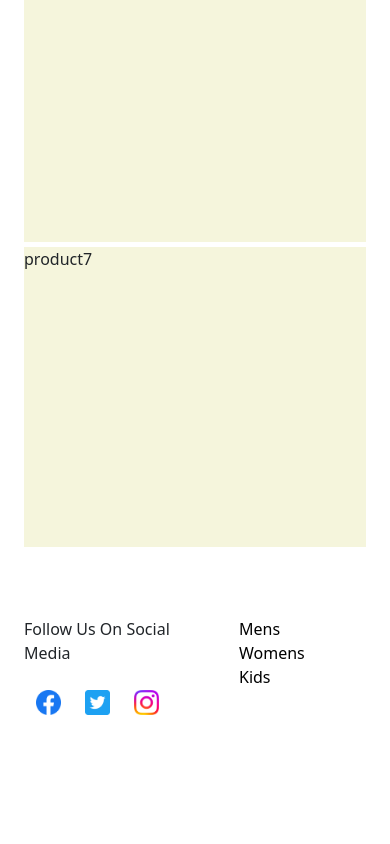
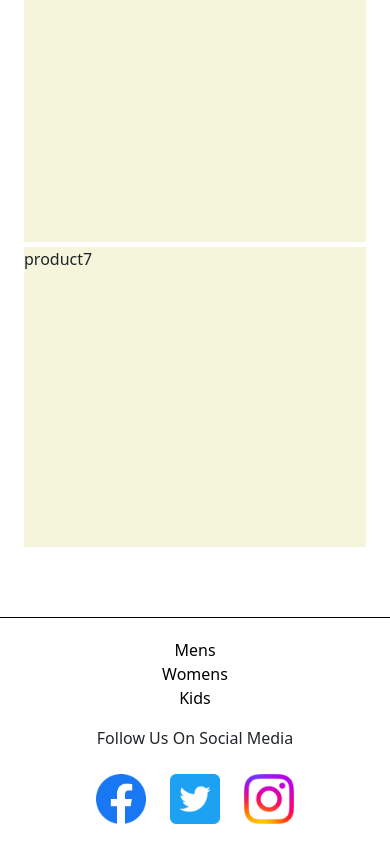
Before and after one commit to ks-maryville/swdv640_final_project, a plain HTML site: page index.html in a window 390 px wide. Shown: the part 4966-5810 px from the top of the page. Before the commit the page ends 5701 px from the top, so only its background shows below. Drawn offline with nearby package versions, Linux system fonts and the light colour scheme.

Commit message:
fixed footer layout for mobile devices

```diff
--- a/index.html
+++ b/index.html
@@ -103,29 +103,29 @@
 </div>
 <footer>
     <div class="container">
-        <div class="row">
+        <div class="row d-flex flex-column align-items-center">
 
-            <div class="social d-flex flex-column gap-4 col-6 container">
+            <div class="social d-flex flex-column gap-4 container order-3">
 
-                <p class="social-header col-4 container">Follow Us On Social Media</p>
+                <p class="social-header container">Follow Us On Social Media</p>
 
-                <div class="social-wrapper d-flex flex-row gap-4 container">
-                    <div class="container d-flex flex-row gap-4">
+                <div class="social-wrapper d-flex flex-row gap-4 container justify-content-center">
+                    <div class="d-flex flex-row gap-4">
                         <div class="image-wrapper">
-                            <img src="./social_fb.png" alt="">
+                            <img src="./social_fb.png" aria-label="This is the facebook logo" alt="facebook icon">
                         </div>
                         <div class="image-wrapper">
-                            <img src="./social_twitter.png" alt="">
+                            <img src="./social_twitter.png" aria-label="This is the twitter logo" alt="twitter logo">
                         </div>
                         <div class="image-wrapper">
-                            <img src="./social_insta.png" alt="">
+                            <img src="./social_insta.png" aria-label="This is the instagram logo" alt="instagram logo">
                         </div>
                     </div>
 
                 </div>
 
             </div>
-            <div class="footer-nav col-6">
+            <div class="footer-nav d-flex justify-content-center">
                 <ul>
                     <li>
                         <a href="">Mens</a>
--- a/styles.css
+++ b/styles.css
@@ -109,13 +109,17 @@ a {
 footer {
     min-height: 100px;
     /*background-color: lightblue;*/
-    padding-bottom: 20px;
+    padding: 20px 0;
     margin-top: 65px;
+    border-top: 1px solid black;
+
 }
 footer .container{
     height: 100%;
 }
 .social{
+    text-align: center;
+    /*margin: 0;*/
     /*background-color: pink;*/
 }
 .social p{
@@ -128,6 +132,12 @@ footer .container{
 }
 .social img{
     width: 100%;
+}
+.footer-nav{
+    text-align: center;
+}
+.footer-nav ul{
+    padding: 0;
 }
 
 @media screen and (min-width: 768px) {
```
